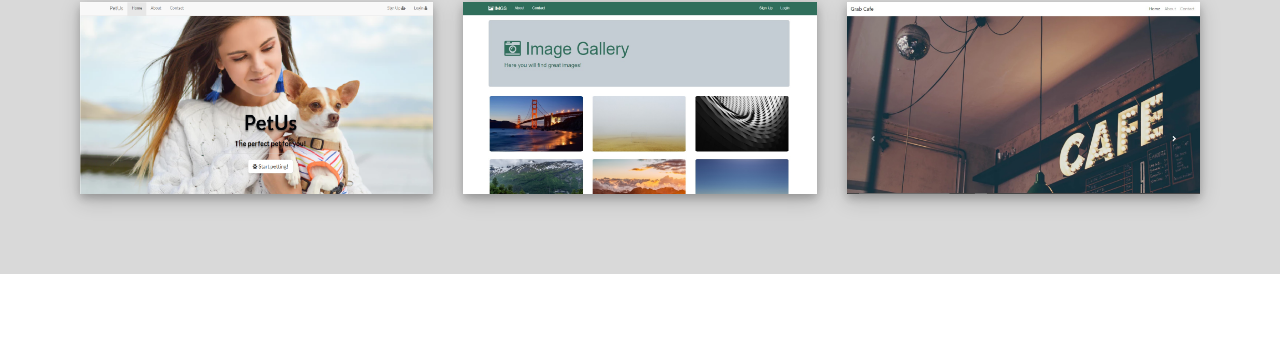
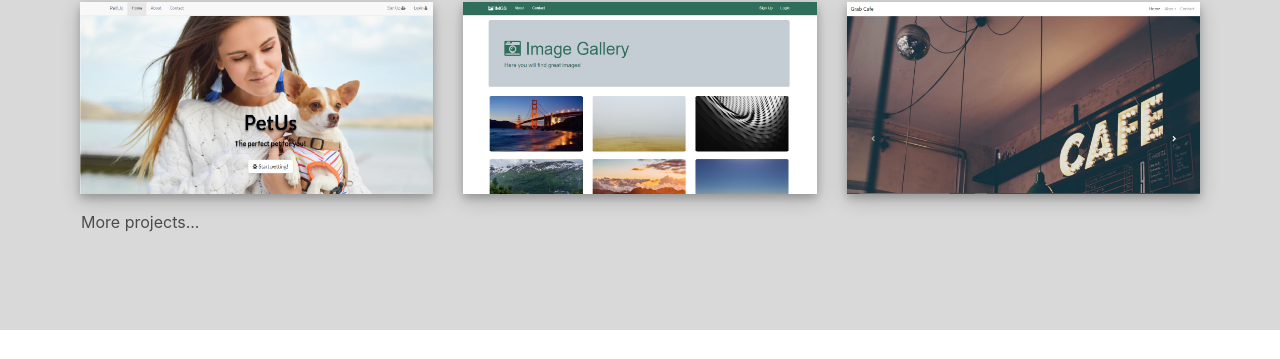
Before and after one commit to Gerfier/GerardFierro, a plain HTML site: page index.html in a window 1280 px wide. Shown: the part 1317-1676 px from the top of the page. Drawn offline with nearby package versions, Linux system fonts and the light colour scheme.

Commit message:
Some tweaking

```diff
--- a/index.html
+++ b/index.html
@@ -99,6 +99,11 @@
             <div class="overlay">
               <div class="text">The 'Sign In' page was created using Bootstrap 4 and javaScript </div>
             </div>
+          </div>
+        </div>
+        <div class="row more-row">
+          <div class="more-projects">
+            <a href="https://github.com/Gerfier" class="projects-link">More projects...</a>
           </div>
         </div>
       </div>
--- a/style.css
+++ b/style.css
@@ -142,6 +142,19 @@ overflow-x: hidden;
   opacity: 1;
 }
 
+#projects-section .projects-link{
+  text-decoration: none;
+  color: #494C4E;
+  /*background-color: white;*/
+  position: relative;
+  margin: auto !important;
+  width: 100vw;
+}
+
+.more-row{
+ padding: 1rem;
+}
+
 .text {
   color: white;
   font-size: 20px;
```
